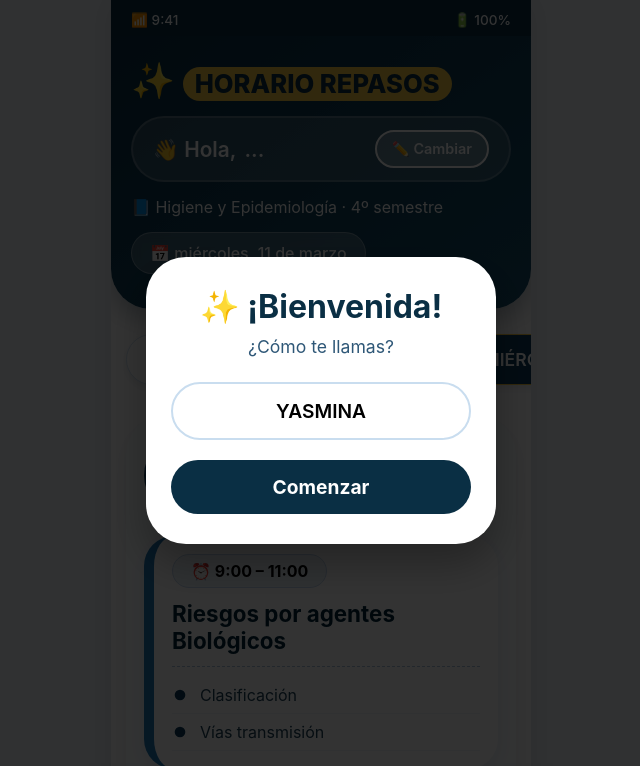
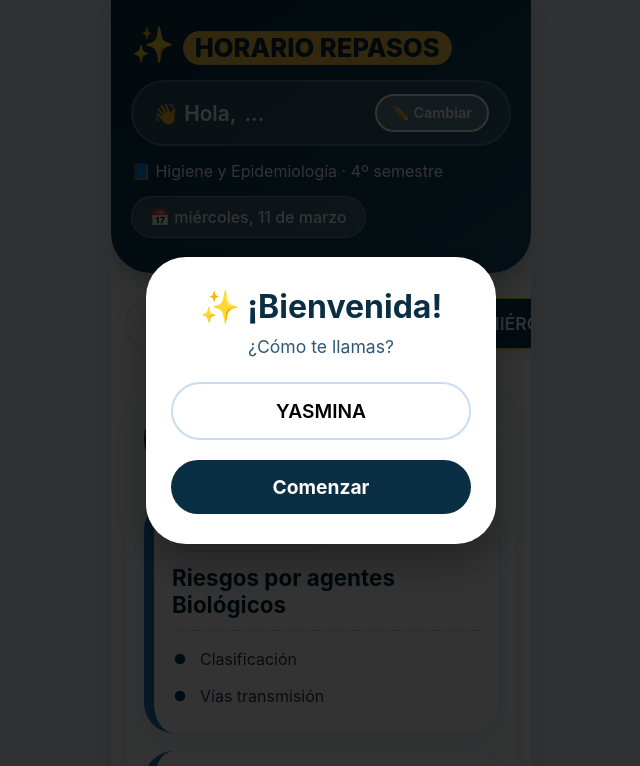
Before and after one commit to ignaciondongnvolaangue-pixel/EMERECIANA-APP, a plain HTML site: page index.html in a window 1280 px wide. Shown: the top 766 px of the page, without its empty margins (319-959 px from the left). Drawn offline with Linux system fonts and the light colour scheme.

Commit message:
Update index.html

```diff
--- a/index.html
+++ b/index.html
@@ -350,11 +350,6 @@
         </div>
     </div>
 
-    <!-- BARRA DE ESTADO -->
-    <div class="status-bar">
-        <span>📶 9:41</span>
-        <span>🔋 100%</span>
-    </div>
 
     <!-- HEADER -->
     <div class="app-header">
@@ -390,14 +385,16 @@
     <!-- PIE -->
     <div class="footer-firma-app">
         NNA & SOCIOS S.L<br>
-       whatspp:+8619143114061
+       whatspp:+8619143114061<br>
+        GQ Bata 2026
     </div>
+
 </div>
 
 <script>
     (function() {
         // CONFIGURACIÓN
-        const STORAGE_NOMBRE = 'yasmina_usuario';
+        const STORAGE_NOMBRE = 'emereciana_usuario';
 
         // ELEMENTOS
         const modal = document.getElementById('modalBienvenida');
```
